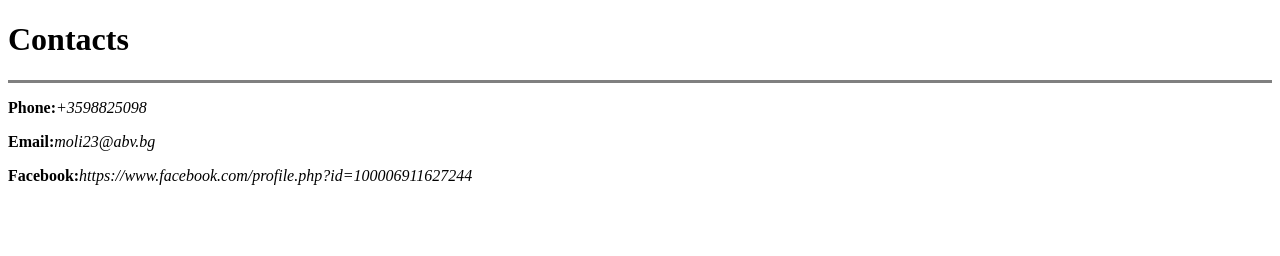
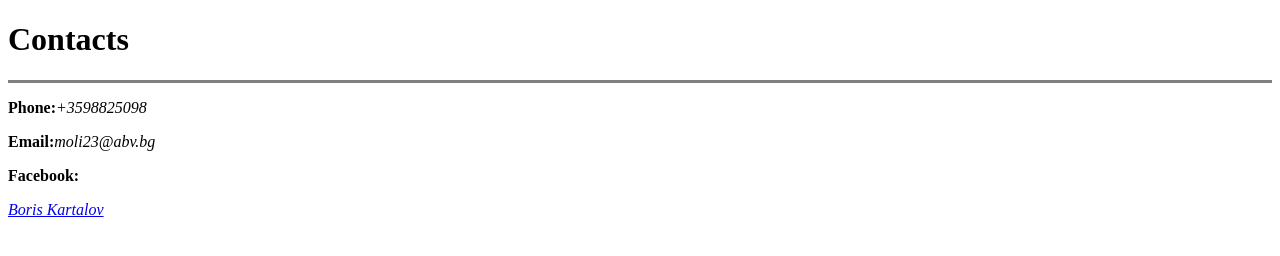
Before and after one commit to Hackera24/cv, a plain HTML site: page borkata.html in a window 1280 px wide. Drawn offline with Linux system fonts and the light colour scheme.

Commit message:
Update borkata.html

```diff
--- a/borkata.html
+++ b/borkata.html
@@ -9,6 +9,6 @@
     <hr size="3" noshade />
       <P><strong>Phone:</strong><em>+3598825098</em><P>
       <P><strong>Email:</strong><em>moli23@abv.bg</em><P>
-      <P><strong>Facebook:</strong><em>https://www.facebook.com/profile.php?id=100006911627244</em><P>
+      <P><strong>Facebook:</strong><P> <em><a href="https://www.facebook.com/profile.php?id=100006911627244">Boris Kartalov</a></em>
   </body>
 </html>
```
